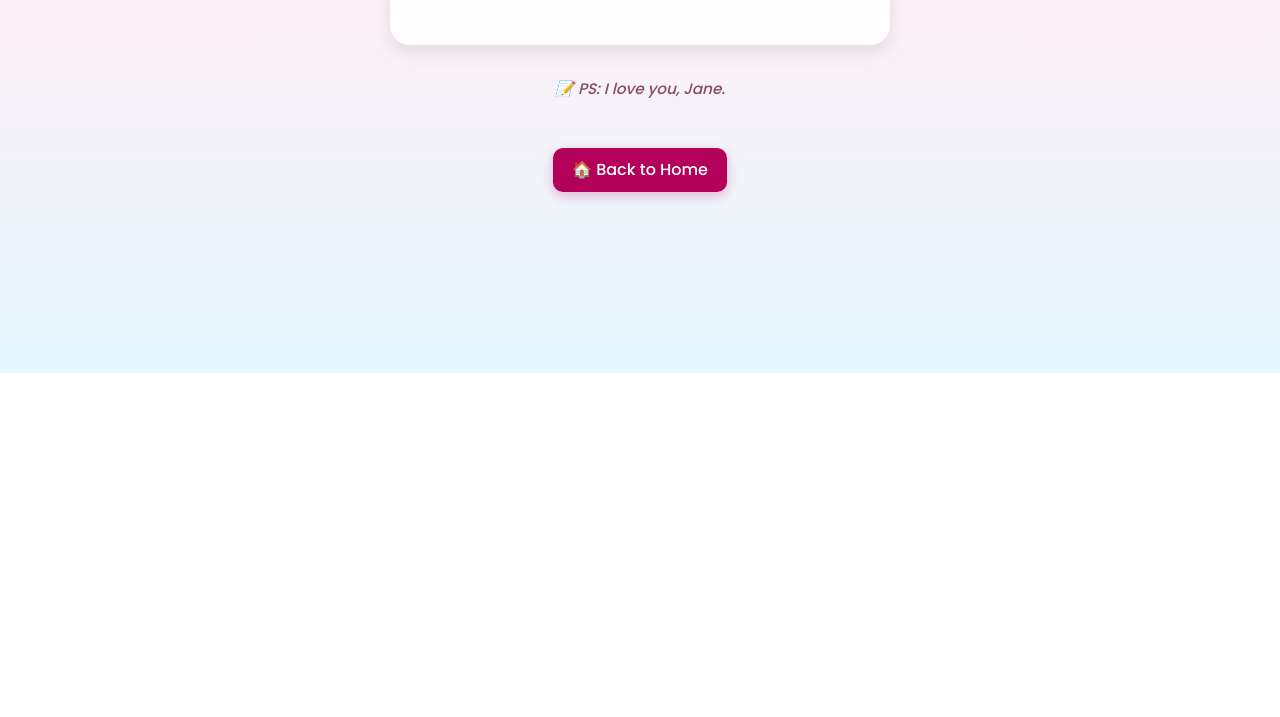
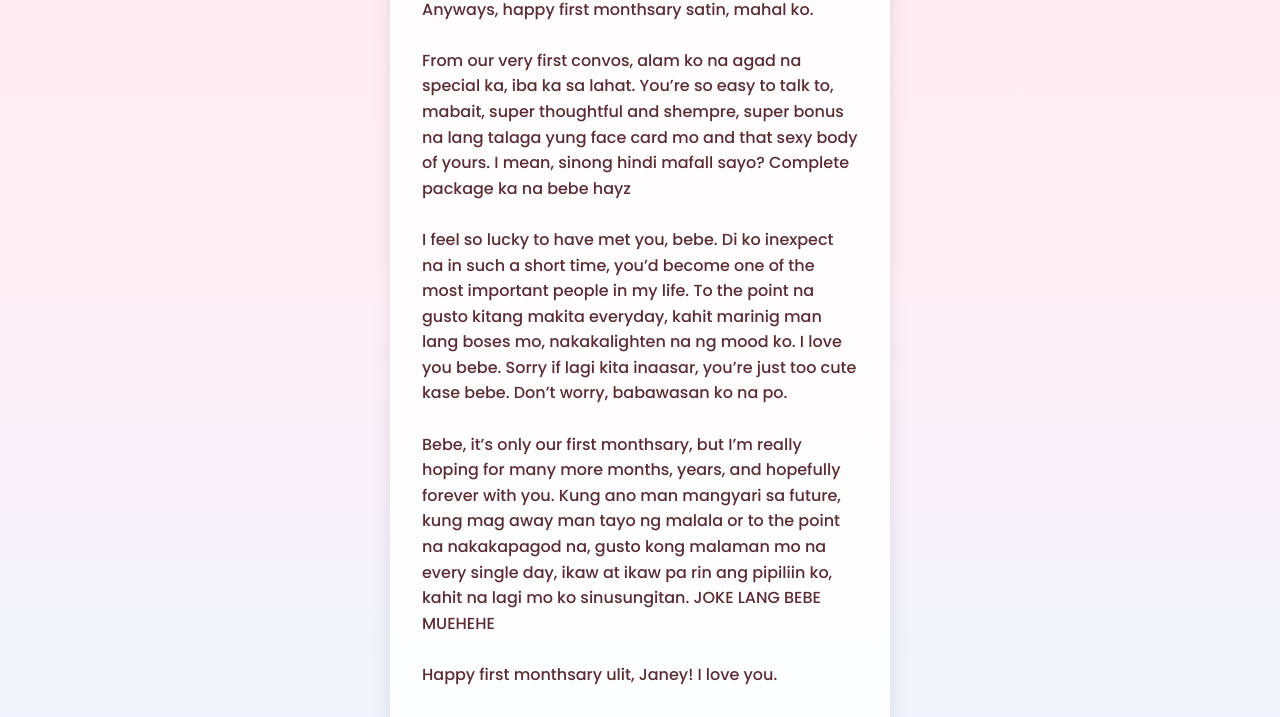
Before and after one commit to sio-pao/for-my-baby, a plain HTML site: page letter.html in a window 1280 px wide. Shown: the part 427-1144 px from the top of the page. Before the commit the page ends 800 px from the top, so only its background shows below. Drawn offline with Linux system fonts and the light colour scheme.

Commit message:
Initial commit

```diff
--- a/letter.html
+++ b/letter.html
@@ -21,11 +21,19 @@
 
     <div class="card">
       <pre style="white-space: pre-wrap; border: none; background: transparent; font-family: inherit; font-size: 1rem; line-height: 1.6; color: #5a2d34; text-align: left;">
-My Janey,
+To my baby Jane,
 
+Hello baby, sorry if super late na netong gift ko sayo, Alam mo naman ako, mas makupad pa sa pagong. Di talaga magandang first impression to huhuhu pero ayun, better late than never diba? Hehehe. Anyways, happy first monthsary satin, mahal ko.
 
-Always,
-Pau
+From our very first convos, alam ko na agad na special ka, iba ka sa lahat. You’re so easy to talk to, mabait, super thoughtful and shempre, super bonus na lang talaga yung face card mo and that sexy body of yours. I mean, sinong hindi mafall sayo? Complete package ka na bebe hayz
+
+I feel so lucky to have met you, bebe. Di ko inexpect na in such a short time, you’d become one of the most important people in my life. To the point na gusto kitang makita everyday, kahit marinig man lang boses mo, nakakalighten na ng mood ko. I love you bebe. Sorry if lagi kita inaasar, you’re just too cute kase bebe. Don’t worry, babawasan ko na po.
+
+Bebe, it’s only our first monthsary, but I’m really hoping for many more months, years, and hopefully forever with you. Kung ano man mangyari sa future, kung mag away man tayo ng malala or to the point na nakakapagod na, gusto kong malaman mo na every single day, ikaw at ikaw pa rin ang pipiliin ko, kahit na lagi mo ko sinusungitan. JOKE LANG BEBE MUEHEHE
+
+Happy first monthsary ulit, Janey! I love you.
+
+-Pau
       </pre>
     </div>
 
```
